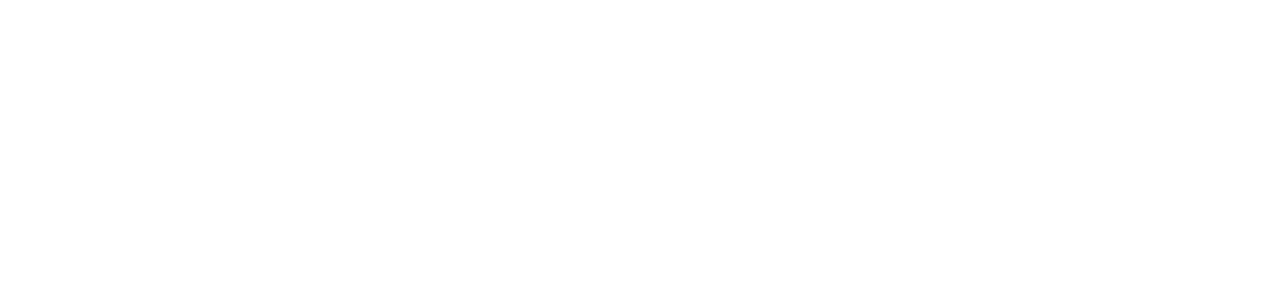
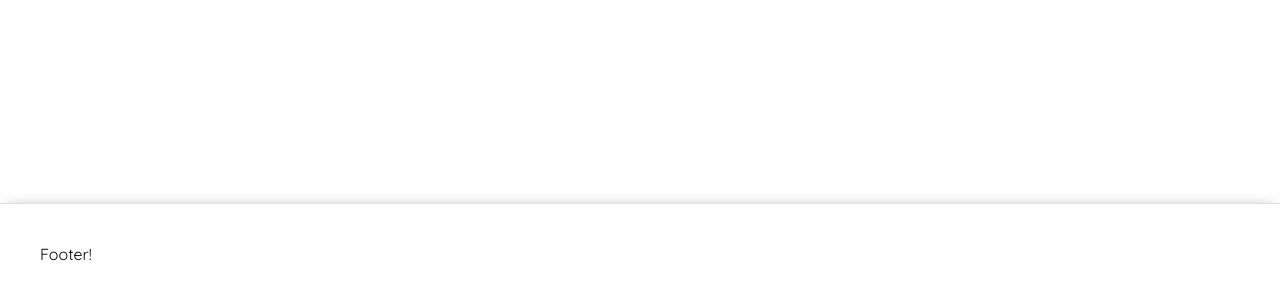
Before and after one commit to Pergamene/portfolio, a React (Create React App) app: page /previous-projects in a window 1280 px wide. Shown: the part 698-998 px from the top of the page. Before the commit the page ends 901 px from the top, so only its background shows below. Built offline with nearby package versions, Linux system fonts and the light colour scheme.

Commit message:
started styling footer

```diff
--- a/src/App.js
+++ b/src/App.js
@@ -5,6 +5,7 @@
 import Landing from './components/Landing';
 import CurrentProjects from './components/CurrentProjects';
 import PreviousProjects from './components/PreviousProjects';
+import Footer from './components/Footer';
 
 const App = () => {
   const [darkMode, setDarkMode] = useState(false);
@@ -26,6 +27,8 @@
       <Route exact path="/previous-projects">
         <PreviousProjects darkMode={darkMode} />
       </Route>
+
+      <Footer darkMode={darkMode} />
     </div>
   );
 }
--- a/src/components/Footer.jsx
+++ b/src/components/Footer.jsx
@@ -1,20 +1,13 @@
 import React from 'react';
-import WbSunnyIcon from '@material-ui/icons/WbSunny';
-import Brightness2Icon from '@material-ui/icons/Brightness2';
-import { useHistory } from 'react-router-dom';
 import { makeStyles } from '@material-ui/core/styles';
-
-import tower from '../assets/tower.png';
 
 import { DARK, LIGHT } from '../assets/colors';
 import { data } from '../assets/data';
 
-import NavLink from './NavLink';
-
 const useStyles = makeStyles({
   root: {
-    borderBottom: props => props.darkMode ? 'none' : '1px solid #ddd',
-    boxShadow: props => props.darkMode ? 'none' : '0px 2px 15px -8px rgba(0, 0, 0, 0.42)',
+    borderTop: props => props.darkMode ? 'none' : '1px solid #ddd',
+    boxShadow: props => props.darkMode ? 'none' : '0px -2px 15px -8px rgba(0, 0, 0, 0.42)',
     height: '100px',
     background: props => props.darkMode ? DARK : LIGHT,
   },
@@ -25,24 +18,10 @@
     height: '100%',
     alignItems: 'center',
   },
-  img: {
-    padding: '10px',
-    cursor: 'pointer',
-  },
   links: {
     display: 'flex',
     flex: '1',
     cursor: 'pointer',
-  },
-  toggle: {
-    padding: '10px',
-  },
-  sun: {
-    color: LIGHT,
-  },
-  moon: {
-    color: DARK,
-    transform: 'rotate(30deg)',
   },
 });
 
@@ -54,7 +33,7 @@
   return (
     <div className={classes.root}>
       <div className={classes.container}>
-
+        Footer!
       </div>
     </div>
   );
```
Also changed, not shown: 1 other file (tests, documents, lock files or other folders).
